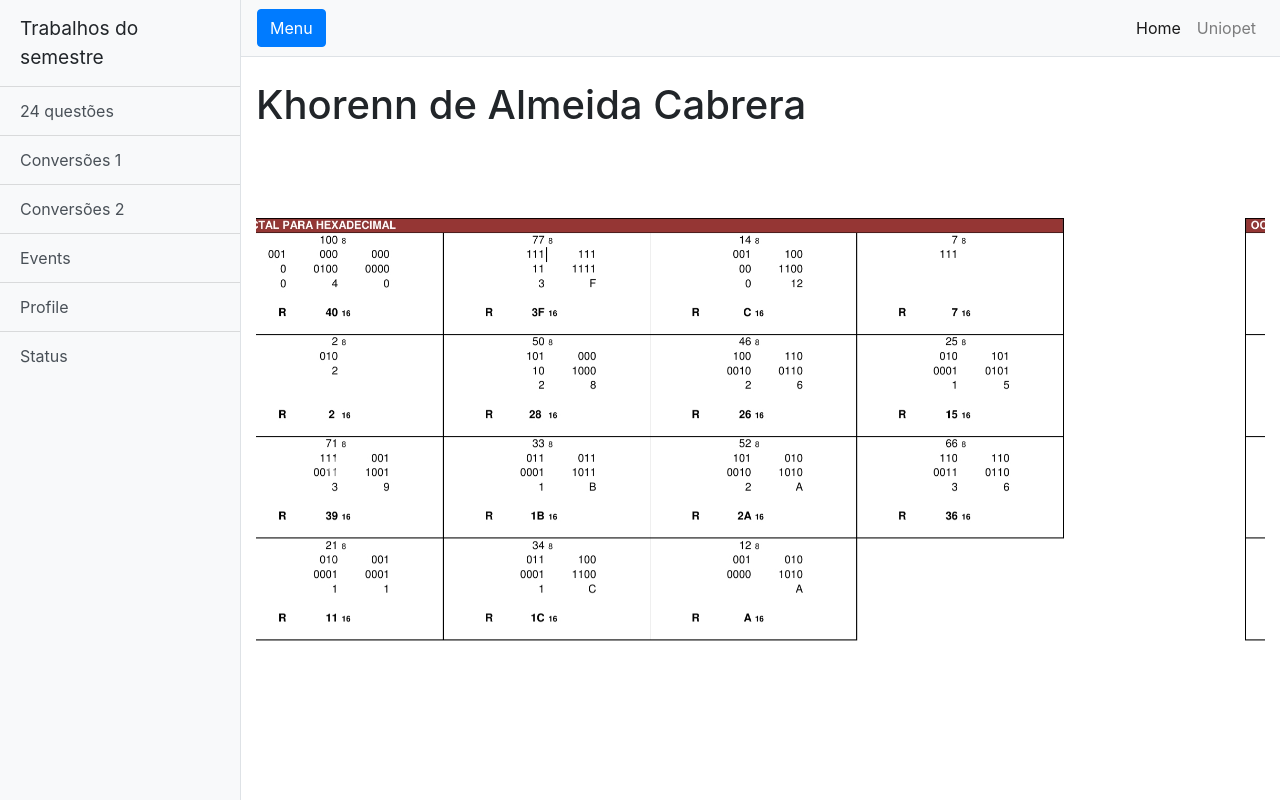
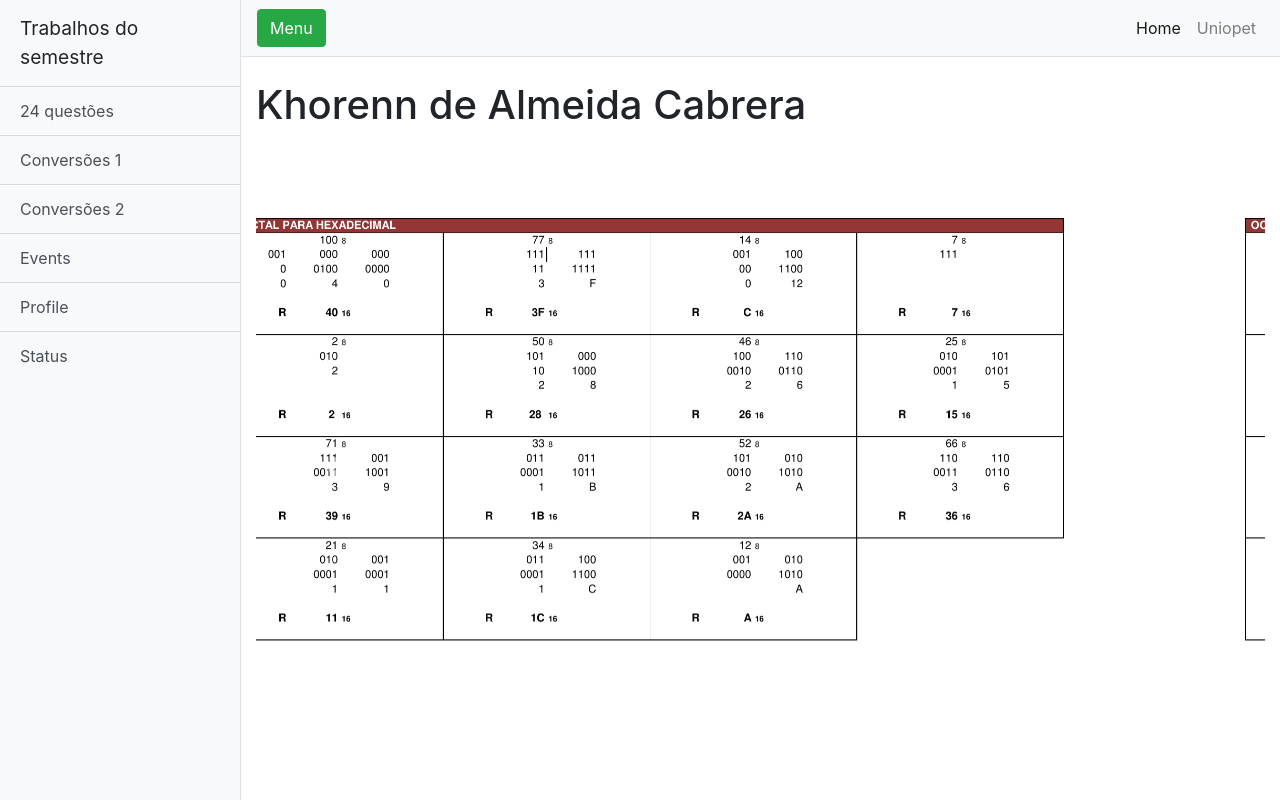
Before and after one commit to khorenn/trabfund, a plain HTML site: page trabfund/exer3.html in a window 1280 px wide. Drawn offline with Linux system fonts and the light colour scheme.

Commit message:
Update exer3.html

```diff
--- a/trabfund/exer3.html
+++ b/trabfund/exer3.html
@@ -5,8 +5,8 @@
 
   <meta charset="utf-8">
   <meta name="viewport" content="width=device-width, initial-scale=1, shrink-to-fit=no">
-  <meta name="description" content="">
-  <meta name="author" content="">
+  <meta name="description" content="Trabalhos 1semestre">
+  <meta name="author" content="Khorenn de Almeida C.">
 
   <title>Trabalhos semestre</title>
 
@@ -35,7 +35,7 @@
     <div id="page-content-wrapper">
 
       <nav class="navbar navbar-expand-lg navbar-light bg-light border-bottom">
-        <button class="btn btn-primary" id="menu-toggle">Menu</button>
+        <button class="btn btn-success" id="menu-toggle">Menu</button>
 
         <button class="navbar-toggler" type="button" data-toggle="collapse" data-target="#navbarSupportedContent" aria-controls="navbarSupportedContent" aria-expanded="false" aria-label="Toggle navigation">
           <span class="navbar-toggler-icon"></span>
```
